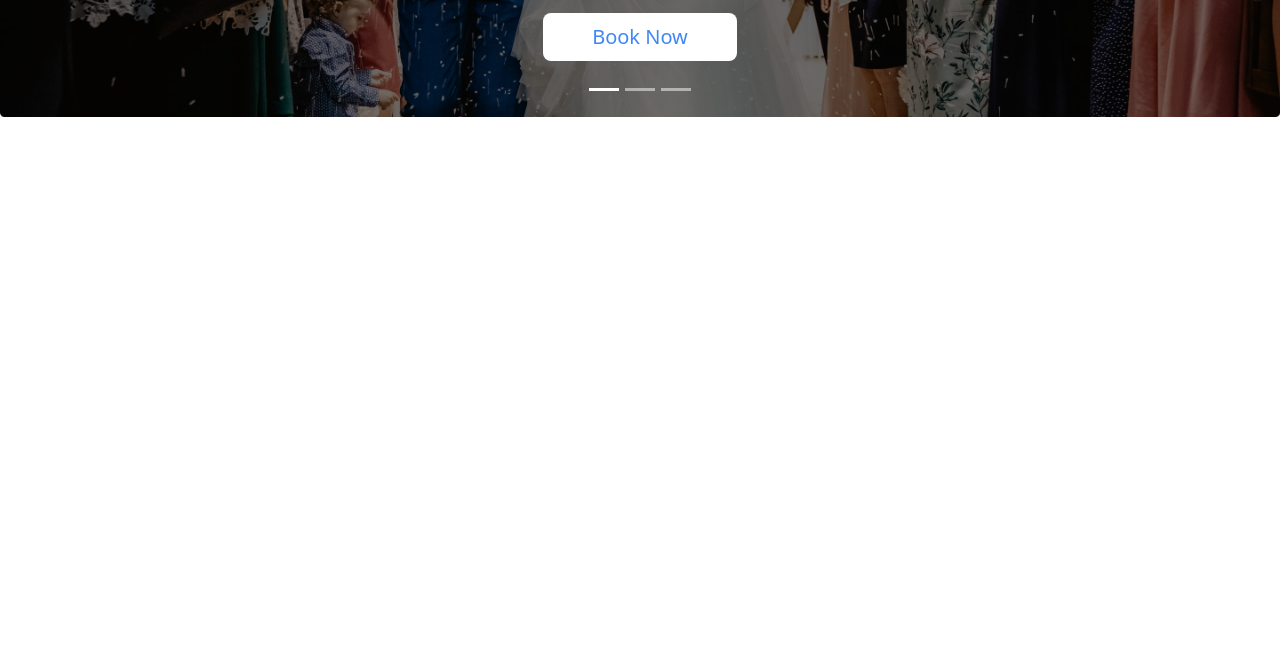
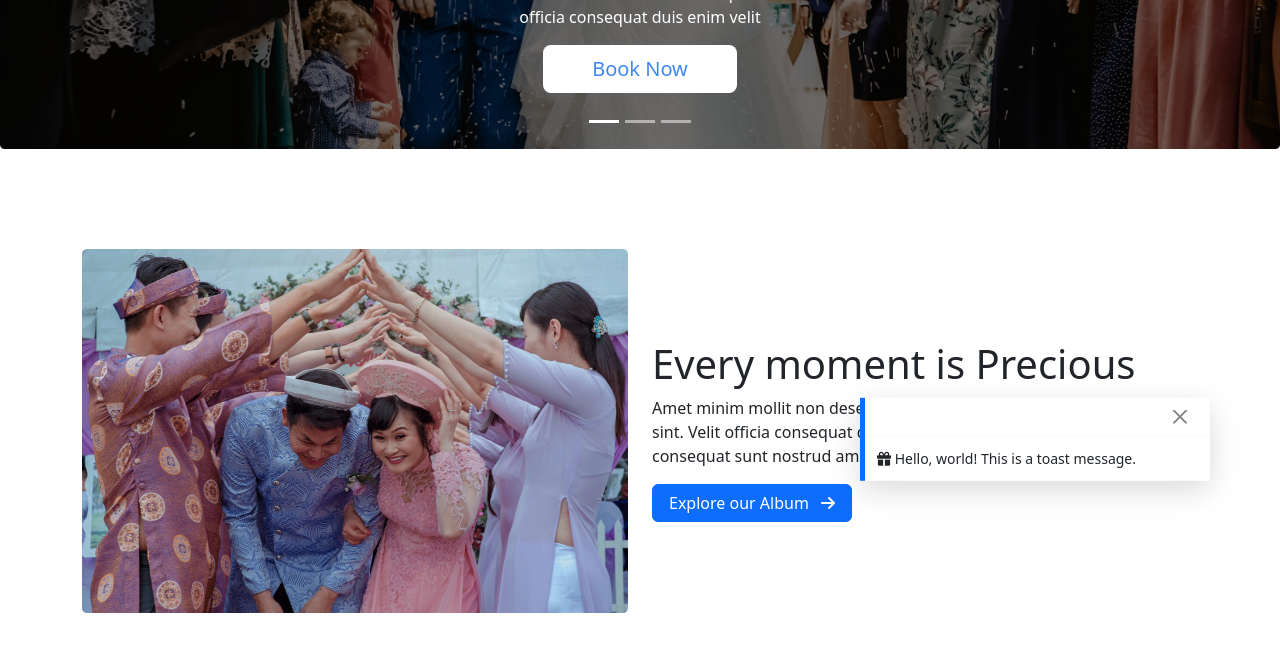
Before and after one commit to Emon1304013/convention-center, a plain HTML site: page index.html in a window 1280 px wide. Shown: the part 460-1112 px from the top of the page. Before the commit the page ends 800 px from the top, so only its background shows below. Drawn offline with nearby package versions, Linux system fonts and the light colour scheme.

Commit message:
Moments section added

```diff
--- a/index.html
+++ b/index.html
@@ -8,14 +8,19 @@
 
     <!-- Bootstrap CSS v5.2.0-beta1 -->
     <link href="https://cdn.jsdelivr.net/npm/bootstrap@5.2.0/dist/css/bootstrap.min.css" rel="stylesheet" integrity="sha384-gH2yIJqKdNHPEq0n4Mqa/HGKIhSkIHeL5AyhkYV8i59U5AR6csBvApHHNl/vI1Bx" crossorigin="anonymous">
+
+    <!-- Font-awesome -->
+    <script src="https://kit.fontawesome.com/8d1926dd16.js" crossorigin="anonymous"></script>
+
+
     <link rel="stylesheet" href="style.css">
 
   </head>
   <body>
 <!-- Navigation Bar -->
-   <header>
+   <header class="sticky-top bg-light p-3">
     <nav class="navbar navbar-expand-lg mx-5">
-      <div class="container">
+      <div class="container-fluid">
         <a class="navbar-brand h2" href="#">Abacus Convention Center </a>
         <button class="navbar-toggler" type="button" data-bs-toggle="collapse" data-bs-target="#navbarSupportedContent" aria-controls="navbarSupportedContent" aria-expanded="false" aria-label="Toggle navigation">
           <span class="navbar-toggler-icon"></span>
@@ -90,6 +95,34 @@
     </div>
    </section>
 
+
+<!-- Moments Section -->
+  <section class="container moments-section">
+    <div class="row align-items-center">
+      <div class="col-md-6">
+        <img src="images/wedding.png" class="img-fluid" alt="">
+      </div>
+      <!-- d-flex flex-column justify-content-center -->
+      <div class="col-md-6 ">
+        <h1 class="">Every moment is Precious </h1>
+        <p>Amet minim mollit non deserunt ullamco est sit aliqua dolor do amet sint. Velit officia consequat duis enim velit mollit. Exercitation veniam consequat sunt nostrud amet.</p>
+        <a href="#" class="btn btn-primary px-3">Explore our Album <i class="fa-solid fa-arrow-right ps-2"></i></a>
+      </div>
+
+    </div>
+
+    <div role="alert" aria-live="assertive" aria-atomic="true" class="toast show toast-section border-top-0 border-end-0 border-bottom-0 rounded-0 border-start border-primary border-5" data-bs-autohide="false">
+      <div class="toast-header">
+        <button type="button" class="btn-close me-2 m-auto" data-bs-dismiss="toast" aria-label="Close"></button>
+      </div>
+      <div class="toast-body ">
+        <i class="fa-solid fa-gift"></i> Hello, world! This is a toast message.
+
+      </div>
+    </div>
+
+  </section>
+
     <!-- Bootstrap JavaScript Libraries -->
     <script src="https://cdn.jsdelivr.net/npm/@popperjs/core@2.11.5/dist/umd/popper.min.js" integrity="sha384-Xe+8cL9oJa6tN/veChSP7q+mnSPaj5Bcu9mPX5F5xIGE0DVittaqT5lorf0EI7Vk" crossorigin="anonymous"></script>
 
--- a/style.css
+++ b/style.css
@@ -1,6 +1,22 @@
 .carousel-caption{
     width: 600px;
 }
+
 .carousel-caption h1{
     font-size: 48px;
 }
+section{
+    margin-bottom: 100px;
+}
+.moments-section{
+    position: relative;
+}
+.toast-section{
+    position: absolute;
+    top: 50%;
+    right: 0;
+    transform: translateY(-40%);
+    background: #FFFFFF;
+    box-shadow: 0px 9px 31px rgba(0, 0, 0, 0.15);
+
+}
```
